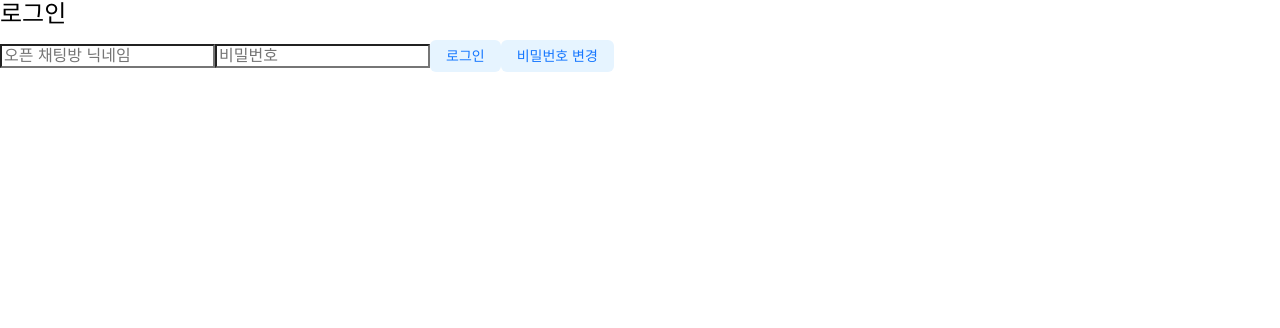
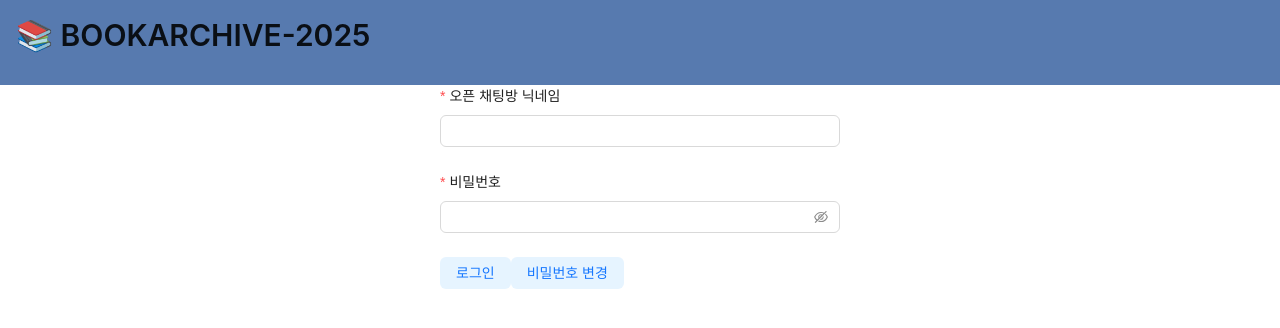
Before and after one commit to Hayeon-Lee/BOOKARCHIVE-2025, a React (Vite) app: page / in a window 1280 px wide. Shown: the top 328 px of the page. Built offline with nearby package versions, Linux system fonts and the light colour scheme; no server answers.

Commit message:
refactor: add header and change design of form

```diff
--- a/src/components/auth/AuthButton.tsx
+++ b/src/components/auth/AuthButton.tsx
@@ -2,13 +2,23 @@ import React from 'react';
 import { Button } from 'antd';
 
 interface AuthButtonProps {
-  onClick: (e: React.FormEvent) => void;
+  onClick?: (e: React.FormEvent) => void;
   label: string;
+  htmlType?: 'button' | 'submit' | 'reset';
 }
 
-const AuthButton: React.FC<AuthButtonProps> = ({ onClick, label }) => {
+const AuthButton: React.FC<AuthButtonProps> = ({
+  onClick,
+  label,
+  htmlType,
+}) => {
   return (
-    <Button color="primary" variant="filled" onClick={onClick}>
+    <Button
+      color="primary"
+      variant="filled"
+      onClick={onClick}
+      htmlType={htmlType}
+    >
       {label}
     </Button>
   );
--- a/src/components/auth/LoginForm.tsx
+++ b/src/components/auth/LoginForm.tsx
@@ -1,36 +1,39 @@
-import React, { useState } from 'react';
+import { useState } from 'react';
 import { useNavigate } from 'react-router-dom';
 import { useUserStore } from '../../services/auth/useUsrStoreService';
+import { Form, Input, Typography, message } from 'antd';
 
 import { loginUser } from '../../services/auth/authService';
 import AuthButton from './AuthButton';
 
+const { Text } = Typography;
+
 const LoginForm = () => {
-  const [nickname, setNickName] = useState<string>('');
-  const [password, setPassWord] = useState<string>('');
   const [error, setError] = useState<string>('');
-  const [success, setSuccess] = useState<boolean>(false);
+  const [, setSuccess] = useState<boolean>(false);
 
   const navigate = useNavigate();
-
   const { setUser } = useUserStore();
 
-  const handleLogin = async (e: React.FormEvent) => {
-    e.preventDefault();
+  const handleLogin = async (values: {
+    nickname: string;
+    password: string;
+  }) => {
     setError('');
     setSuccess(false);
 
     try {
-      const userData = await loginUser(nickname, password);
+      const userData = await loginUser(values.nickname, values.password);
       setUser({
         userId: userData.userId,
         nickname: userData.nickname,
       });
 
       setSuccess(true);
+      message.success('로그인 성공!');
       navigate('/bookarchive');
     } catch (err) {
-      setError((err as Error).message);
+      message.error((err as Error).message);
     }
   };
 
@@ -39,26 +42,34 @@ const LoginForm = () => {
   };
 
   return (
-    <form onSubmit={handleLogin}>
-      <input
-        type="text"
-        placeholder="오픈 채팅방 닉네임"
-        value={nickname}
-        required
-        onChange={(e) => setNickName(e.target.value)}
-      />
-      <input
-        type="password"
-        placeholder="비밀번호"
-        value={password}
-        required
-        onChange={(e) => setPassWord(e.target.value)}
-      />
-      <AuthButton onClick={handleLogin} label="로그인" />
-      <AuthButton onClick={handleChangePassword} label="비밀번호 변경" />
-      {error && <p style={{ color: 'red' }}>{error}</p>}
-      {success && <p style={{ color: 'green' }}>로그인 성공!</p>}
-    </form>
+    <Form
+      layout="vertical"
+      onFinish={handleLogin}
+      style={{ maxWidth: 400, margin: '0 auto' }}
+    >
+      <Form.Item
+        label="오픈 채팅방 닉네임"
+        name="nickname"
+        rules={[{ required: true, message: '닉네임을 입력해주세요.' }]}
+      >
+        <Input />
+      </Form.Item>
+
+      <Form.Item
+        label="비밀번호"
+        name="password"
+        rules={[{ required: true, message: '비밀번호를 입력해주세요.' }]}
+      >
+        <Input.Password />
+      </Form.Item>
+
+      <Form.Item>
+        <AuthButton htmlType="submit" label="로그인" />
+        <AuthButton onClick={handleChangePassword} label="비밀번호 변경" />
+      </Form.Item>
+
+      {error && <Text type="danger">{error}</Text>}
+    </Form>
   );
 };
 
--- a/src/components/common/Header.tsx
+++ b/src/components/common/Header.tsx
@@ -1,6 +1,8 @@
-import { Button } from 'antd';
+import { Button, Typography } from 'antd';
 import { useUserStore } from '../../services/auth/useUsrStoreService';
 import { useNavigate } from 'react-router-dom';
+
+const { Title } = Typography;
 
 const Header = () => {
   const loginUser = useUserStore((state) => state.loginUser);
@@ -12,8 +14,6 @@ const Header = () => {
     navigate('/');
   };
 
-  if (!loginUser) return null;
-
   return (
     <div
       style={{
@@ -23,13 +23,21 @@ const Header = () => {
         justifyContent: 'space-between',
       }}
     >
-      <div>📚 BOOKARCHIVE-2025</div>
+      <Title
+        level={2}
+        onClick={() => navigate('/bookarchive')}
+        style={{ cursor: 'pointer' }}
+      >
+        📚 BOOKARCHIVE-2025
+      </Title>
+      {loginUser ? (
         <div>
           <span style={{ marginRight: 12 }}>{loginUser.nickname}님</span>
           <Button danger onClick={handleLogout}>
             로그아웃
           </Button>
         </div>
+      ) : null}
     </div>
   );
 };
--- a/src/pages/auth/LoginPage.tsx
+++ b/src/pages/auth/LoginPage.tsx
@@ -3,7 +3,6 @@ import LoginForm from '../../components/auth/LoginForm';
 const LoginPage = () => {
   return (
     <div>
-      <h2>로그인</h2>
       <LoginForm />
     </div>
   );
```
Lines whose indentation alone changed are shown as unchanged.
